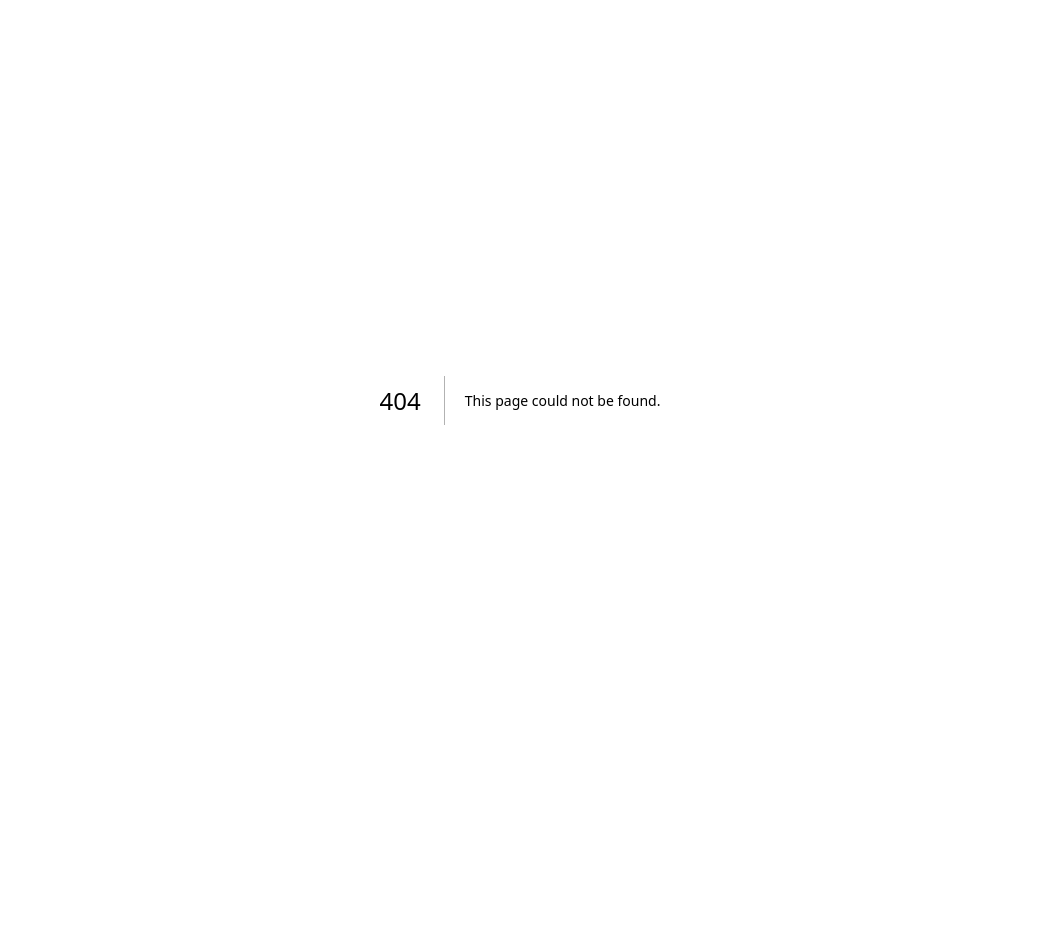
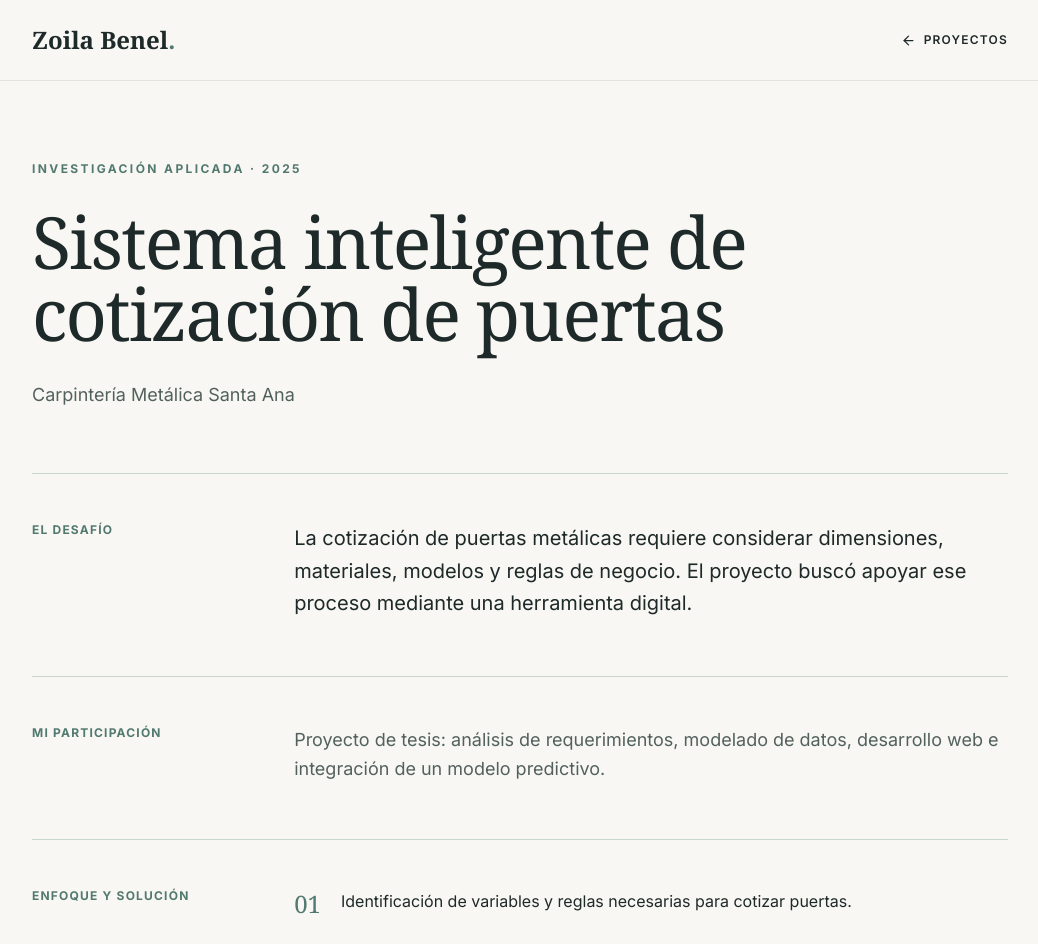
Before and after one commit to Bnlpnd/portafolio, a Next.js app: page /proyectos/cotizacion-puertas in a window 1280 px wide. Before the commit this address had no page. Shown: the top 944 px of the page, without its empty margins (120-1158 px from the left). Before the commit the page ends 800 px from the top, so only its background shows below. Built offline with nearby package versions, Linux system fonts and the light colour scheme.

Commit message:
Crear páginas de casos de estudio para proyectos reales

```diff
--- /dev/null
+++ b/app/proyectos/[slug]/page.tsx
@@ -0,0 +1,34 @@
+import {ArrowLeft,ArrowUpRight,CheckCircle2} from "lucide-react";
+const cases={
+ "cotizacion-puertas":{
+ eyebrow:"Investigación aplicada · 2025",title:"Sistema inteligente de cotización de puertas",client:"Carpintería Metálica Santa Ana",
+ challenge:"La cotización de puertas metálicas requiere considerar dimensiones, materiales, modelos y reglas de negocio. El proyecto buscó apoyar ese proceso mediante una herramienta digital.",
+ role:"Proyecto de tesis: análisis de requerimientos, modelado de datos, desarrollo web e integración de un modelo predictivo.",
+ approach:["Identificación de variables y reglas necesarias para cotizar puertas.","Diseño de una aplicación web para registrar información y gestionar cotizaciones.","Exploración de modelos de aprendizaje automático para estimar precios.","Integración de funciones de generación documental y seguimiento de pedidos."],
+ tech:"Python · Django · SQLite · Scikit-learn",result:"Se desarrolló una solución web como proyecto académico. No se publican cifras de ahorro ni resultados comerciales sin documentación que los respalde.",next:"Agregar capturas del sistema, arquitectura, criterios de evaluación y resultados verificados de la tesis."
+ },
+ "gestion-municipal":{
+ eyebrow:"Sector público · 2025",title:"Sistema de gestión de resoluciones municipales",client:"Municipalidad de Lambayeque",
+ challenge:"El registro y la consulta de resoluciones vinculadas con licencias de construcción requieren información organizada y trazabilidad para facilitar el trabajo administrativo.",
+ role:"Proyecto durante prácticas: análisis del flujo de información, desarrollo del sistema, diseño de roles y reportes.",
+ approach:["Organización de la información de resoluciones y expedientes.","Diseño de pantallas para registro, filtrado y consulta.","Implementación de accesos diferenciados según roles.","Generación de reportes y exportación de datos a Excel."],
+ tech:"Django · SQL · Excel",result:"Se desarrolló un sistema orientado al registro y seguimiento documental. Su grado de adopción institucional y métricas de impacto están pendientes de verificación.",next:"Incorporar capturas autorizadas y un diagrama del proceso, sin divulgar datos internos o personales."
+ }
+} as const;
+type Slug=keyof typeof cases;
+export function generateStaticParams(){return Object.keys(cases).map(slug=>({slug}));}
+export default async function CasePage({params}:{params:Promise<{slug:string}>}){
+ const {slug}=await params;
+ const item=cases[slug as Slug];
+ if(!item)return <main className="p-10">Proyecto no encontrado. <a href="/" className="underline">Volver</a></main>;
+ return <main className="min-h-screen bg-[#f8f7f3] text-[#1e2929]">
+ <header className="border-b border-[#20302c]/10"><div className="mx-auto flex max-w-5xl items-center justify-between px-6 py-6"><a href="/" className="font-serif text-2xl font-bold">Zoila Benel<span className="text-[#52796f]">.</span></a><a href="/#proyectos" className="flex items-center gap-2 text-xs font-semibold uppercase tracking-widest"><ArrowLeft size={15}/> Proyectos</a></div></header>
+ <article className="mx-auto max-w-5xl px-6 pb-24 pt-20"><p className="mb-7 text-xs font-bold uppercase tracking-[.2em] text-[#52796f]">{item.eyebrow}</p><h1 className="max-w-4xl font-serif text-5xl leading-tight tracking-tight md:text-7xl">{item.title}</h1><p className="mt-8 text-lg text-[#53615e]">{item.client}</p>
+ <div className="mt-16 grid gap-12 border-t border-[#c7d6ce] pt-12 md:grid-cols-[.3fr_1fr]"><h2 className="text-xs font-bold uppercase tracking-widest text-[#52796f]">El desafío</h2><p className="text-xl leading-relaxed">{item.challenge}</p></div>
+ <div className="mt-14 grid gap-12 border-t border-[#c7d6ce] pt-12 md:grid-cols-[.3fr_1fr]"><h2 className="text-xs font-bold uppercase tracking-widest text-[#52796f]">Mi participación</h2><p className="text-lg leading-relaxed text-[#53615e]">{item.role}</p></div>
+ <div className="mt-14 grid gap-12 border-t border-[#c7d6ce] pt-12 md:grid-cols-[.3fr_1fr]"><h2 className="text-xs font-bold uppercase tracking-widest text-[#52796f]">Enfoque y solución</h2><ol className="space-y-5">{item.approach.map((step,i)=><li key={step} className="flex gap-5 text-base leading-relaxed"><span className="font-serif text-2xl text-[#52796f]">0{i+1}</span><span>{step}</span></li>)}</ol></div>
+ <div className="mt-14 grid gap-12 border-t border-[#c7d6ce] pt-12 md:grid-cols-[.3fr_1fr]"><h2 className="text-xs font-bold uppercase tracking-widest text-[#52796f]">Tecnologías</h2><p className="text-lg">{item.tech}</p></div>
+ <div className="mt-14 grid gap-12 border-t border-[#c7d6ce] pt-12 md:grid-cols-[.3fr_1fr]"><h2 className="text-xs font-bold uppercase tracking-widest text-[#52796f]">Resultado documentado</h2><div><p className="text-lg leading-relaxed">{item.result}</p><div className="mt-8 border-l-2 border-[#52796f] bg-[#e9eee9] p-6"><p className="mb-2 text-xs font-bold uppercase tracking-widest text-[#52796f]">Próxima actualización</p><p className="text-sm leading-relaxed">{item.next}</p></div></div></div>
+ <a href="/#contacto" className="mt-16 inline-flex items-center gap-3 rounded-full bg-[#1e2929] px-7 py-4 text-sm font-semibold text-white">Conversemos <ArrowUpRight size={16}/></a>
+ </article><footer className="border-t border-[#c7d6ce] px-6 py-8 text-center text-xs text-[#53615e]">Zoila Benel · Portafolio profesional</footer></main>;
+}
```
